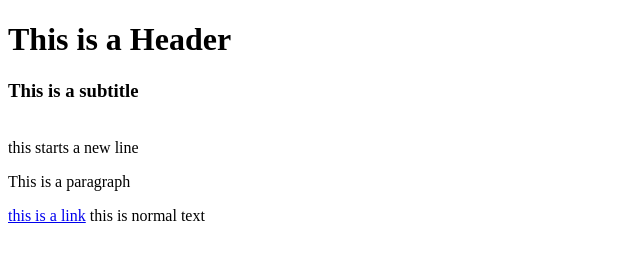
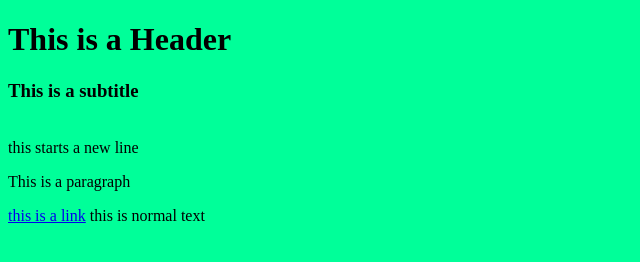
Before and after one commit to irk1/Irk1.github.io, a plain HTML site: page Index.html in a window 1280 px wide. Shown: the whole page, without its empty margins (0-640 px from the left). Drawn offline with Linux system fonts and the light colour scheme.

Commit message:
Update Index.html

```diff
--- a/Index.html
+++ b/Index.html
@@ -4,7 +4,7 @@
   <head>
 
   </head>
-  <body>
+  <body bgcolor='00FF99'>
     <h1>This is a Header</h1>
     <h3>This is a subtitle</h3>
     <br> this starts a new line
```
